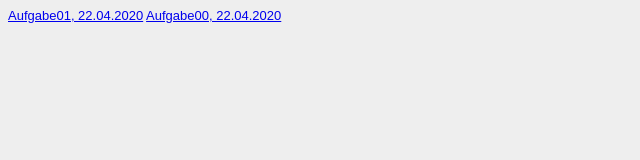
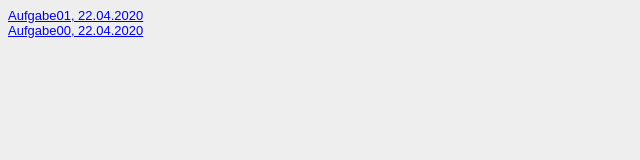
Before and after one commit to jk-jacki/GIS_SoSe2020, a plain HTML site: page Steckbrief/steckbrief.htm in a window 1280 px wide. Shown: the whole page, without its empty margins (0-640 px from the left). Drawn offline with Linux system fonts and the light colour scheme.

Commit message:
Steckbrief aktualisieren

```diff
--- a/Steckbrief/steckbrief.htm
+++ b/Steckbrief/steckbrief.htm
@@ -13,7 +13,7 @@ body {
 </head>
 <body>
 	<!-- Hier die Links zu den gelösten Aufgaben einstellen, aktuelle oben, alte stehen lassen! Format: Aufgabenbezeichnung, Datum -->
-	<a href="https://jk-jacki.github.io/GIS_SoSe2020/Aufgabe01/" target="_blank">Aufgabe01, 22.04.2020</a>
+	<a href="https://jk-jacki.github.io/GIS_SoSe2020/Aufgabe01/" target="_blank">Aufgabe01, 22.04.2020</a> <br>
 	<a href="https://jk-jacki.github.io/GIS_SoSe2020/Aufgabe00/" target="_blank">Aufgabe00, 22.04.2020</a>
 </body>
 </html>
```
